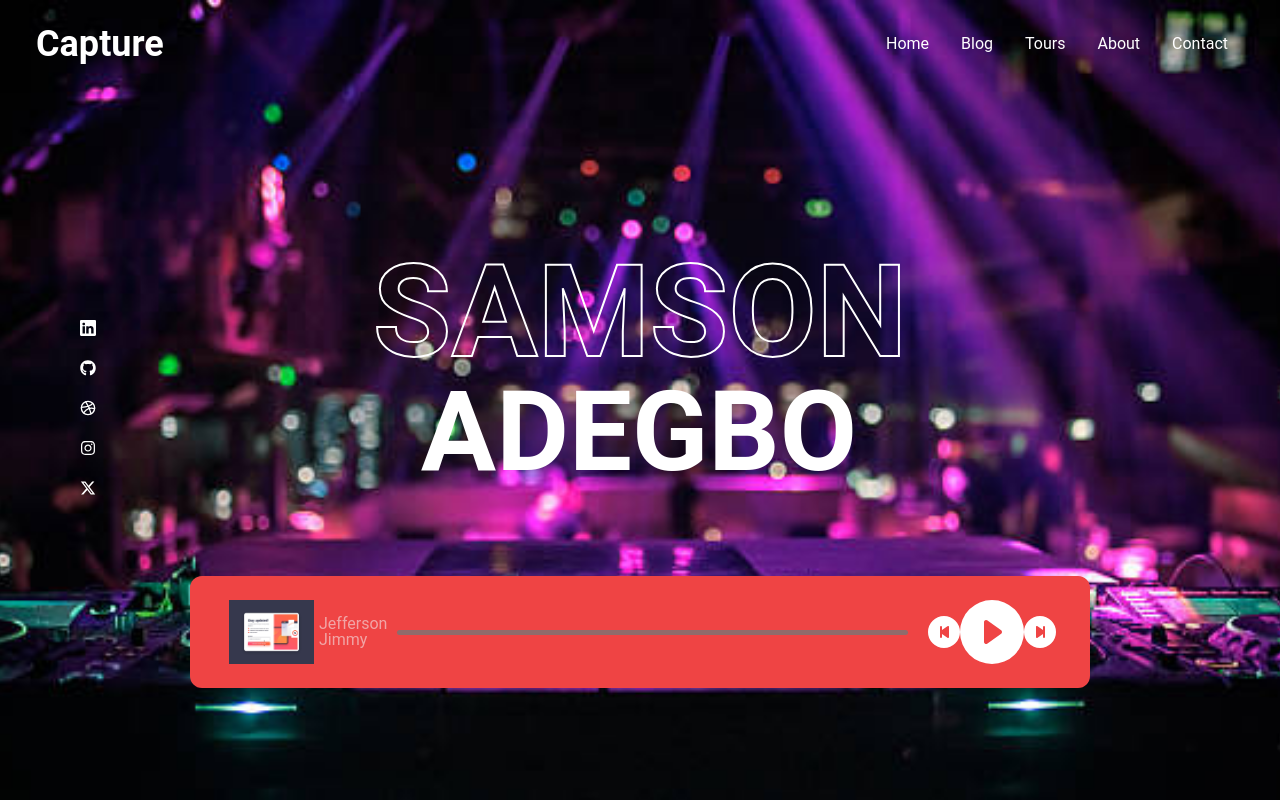
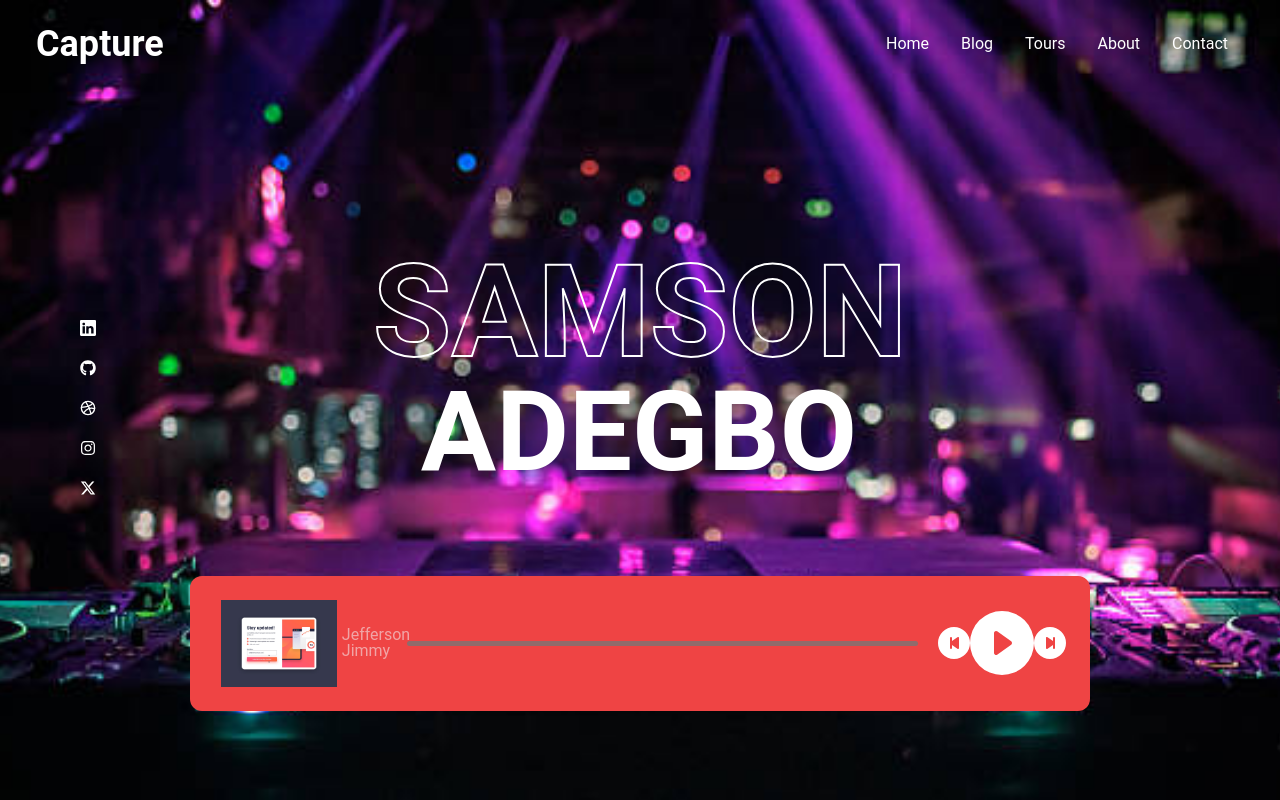
Before and after one commit to Simplevhick/Kevindavid, a Next.js app: page / in a window 1280 px wide. Shown: the top 800 px of the page. Built offline with nearby package versions, Linux system fonts and the light colour scheme.

Commit message:
changed the width of the image in the player part, re touched the about us margin-top

```diff
--- a/components/About.jsx
+++ b/components/About.jsx
@@ -3,7 +3,7 @@ import { HiCursorArrowRipple } from "react-icons/hi2";
 const About = () => {
   return (
     <div id="about">
-      <div className="text-white m-3 mt-[65%] lg:flex lg:justify-between lg:text-white lg:mt-80 lg:m-7 lg:items-center md:flex md:justify-between md:text-white md:m-5 md:mt-80">
+      <div className="text-white m-3 mt-[65%] lg:flex lg:justify-between lg:text-white lg:mt-64 lg:m-7 lg:items-center md:flex md:justify-between md:text-white md:m-5 md:mt-80">
         <div className="">
           <p className="text-[2rem] font-bold lg:text-[2.2rem] lg:font-bold md:text-[2.8rem] md:font-bold">
             LATEST NEWS
--- a/components/Player.jsx
+++ b/components/Player.jsx
@@ -56,12 +56,13 @@ const Player = ({
   return (
     <div className="absolute w-[90%] max-w-[400px] lg:max-w-[900px] md:max-w-[600px] text-white top-[38rem] left-15 lg:top-[36rem] lg:left-38 md:top-[37rem] md:left-15">
       <div className="flex bg-red-500 p-4 rounded-xl items-center lg:flex lg:bg-red-500 lg:p-6 lg:items-center md:flex md:bg-red-500 md:p-4 md:items-center">
-        <div className="flex items-center text-grey-200 ml-[15px] lg:flex lg:items-center lg:text-grey-200 md:flex md:items-center md:text-grey-200 ">
+        <div className="flex items-center text-grey-200 ml-[7px] lg:flex lg:items-center lg:text-grey-200 md:flex md:items-center md:text-grey-200 ">
           <Image
             src={currentSong.img}
             alt="pix"
-            width={85}
-            height={35}
+            layout="responsive"
+            width={80}
+            height={40}
             className=""
           />
           <div className="flex flex-col text-gray-200 opacity-55 w-2 ml-[5px] leading-none lg:flex lg:flex-col lg:text-gray-100 lg:w-2 lg:ml-[5px] lg:opacity-55 lg:leading-none md:flex md:flex-col md:text-gray-100 md:w-2 md:ml-[5px] md:opacity-55 md:leading-none">
```
